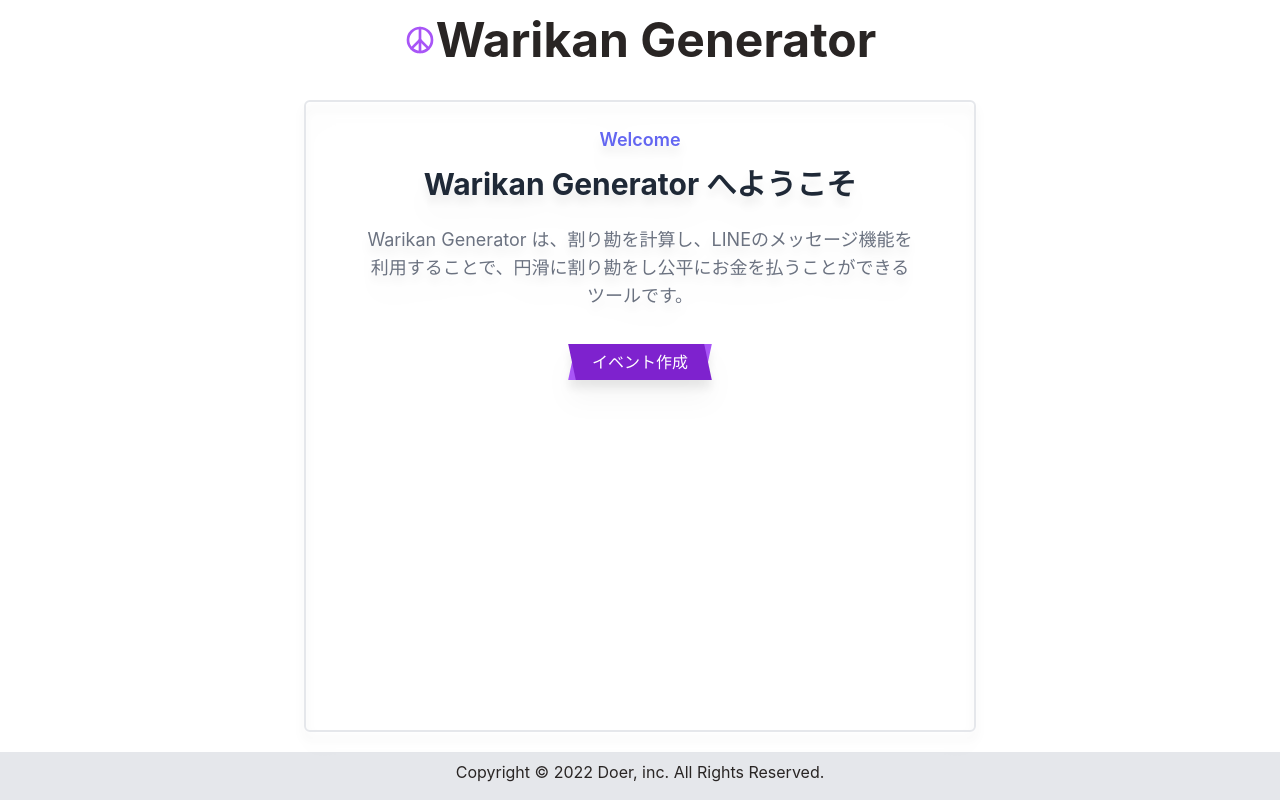
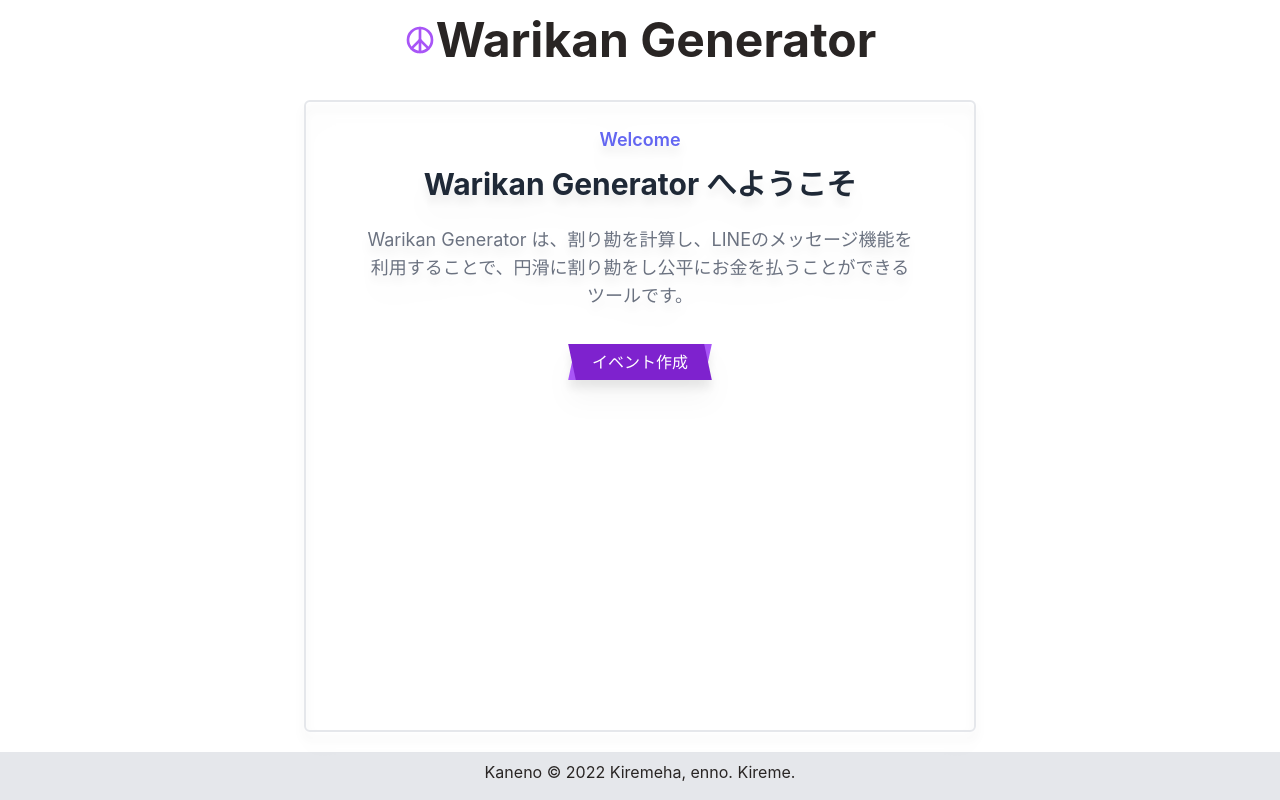
Before and after one commit to Doer-org/hack-camp_vol8_2022, a React (Create React App) app in the folder front/: page / in a window 1280 px wide. Built offline with nearby package versions, Linux system fonts and the light colour scheme.

Commit message:
fix footer

```diff
--- a/front/src/components/layout/Footer.jsx
+++ b/front/src/components/layout/Footer.jsx
@@ -1,7 +1,7 @@
 export const Footer = () => {
   return (
     <footer className="py-2 text-center text-stone-800 bg-gray-200 w-full h-12 flex-none">
-      Copyright © 2022 Doer, inc. All Rights Reserved.
+      Kaneno © 2022 Kiremeha, enno. Kireme.
     </footer>
   );
 };
```
